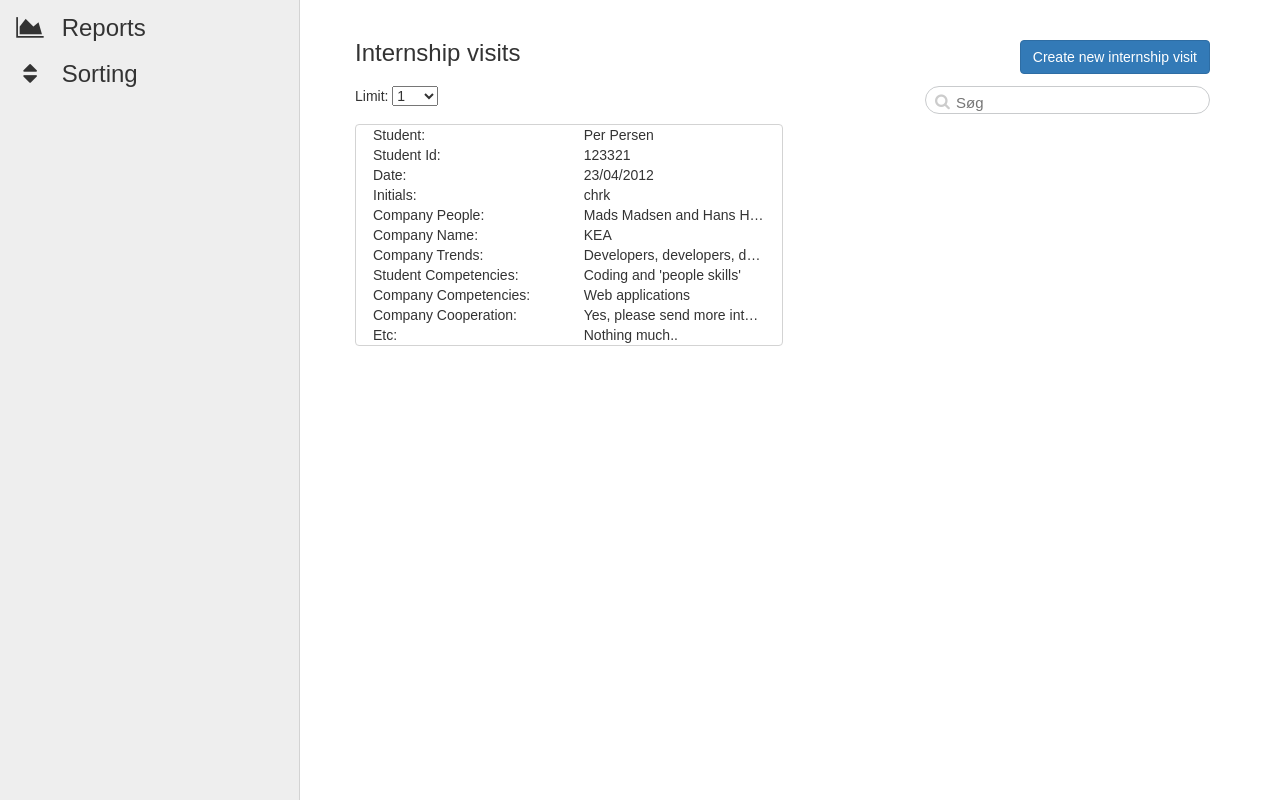
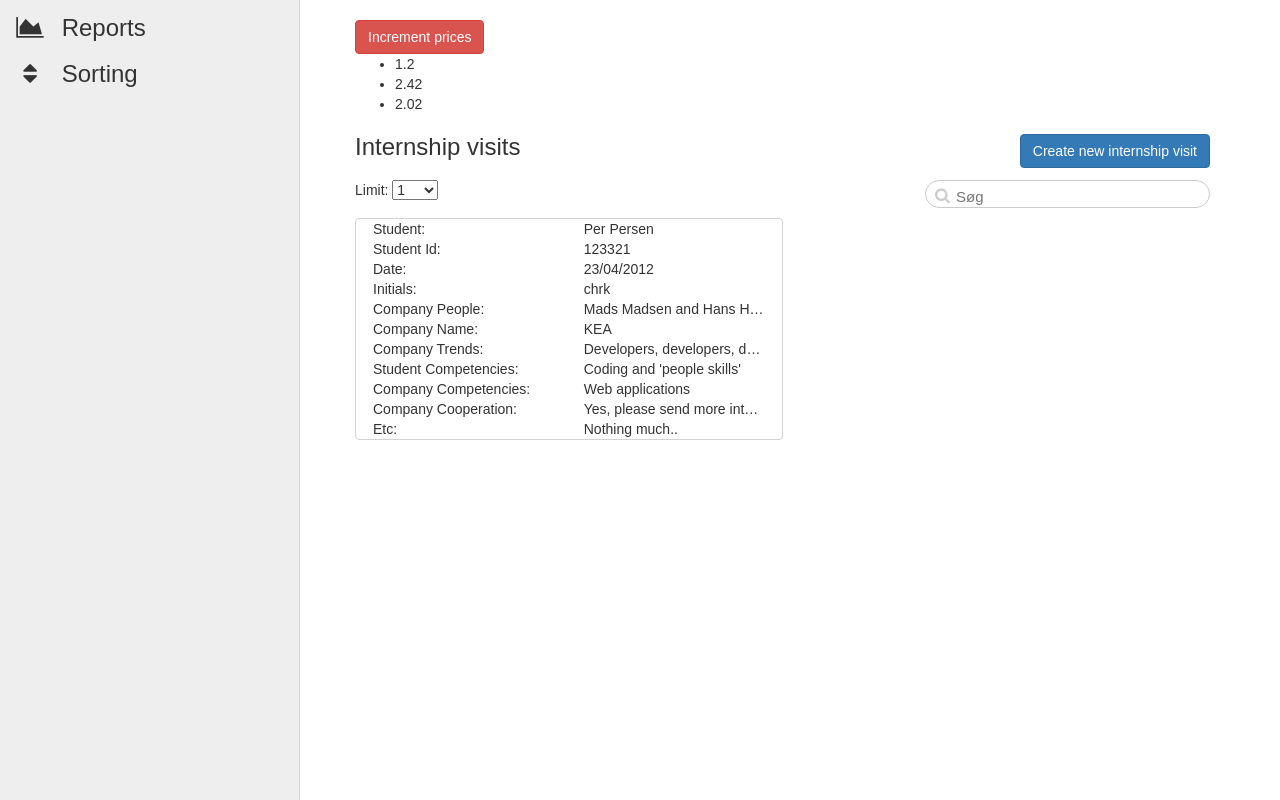
Before and after one commit to ckirschberg/MiniProject1_5, a website: page app/index.html in a window 1280 px wide. Drawn offline with nearby package versions, Linux system fonts and the light colour scheme.

Commit message:
simple directive

```diff
--- a/app/index.html
+++ b/app/index.html
@@ -41,6 +41,8 @@
 
 
     <div class="container extra-side-menu-width page-content">
+        <button class="btn btn-danger" ng-click="incrementPrices()"> Increment prices </button>
+        <div unordered-list="products" list-property="price"></div>
         <div ui-view></div>
     </div>
 
@@ -72,8 +74,7 @@
     <script src="internships/internshipsResourceController.js"></script>
     <script src="internships/internshipFilters.js"></script>
     <script src="js/testService.js"></script>
-    <script>
+    <script src="js/directives.js"></script>
 
-    </script>
 </body>
 </html>
--- /dev/null
+++ b/app/js/directives.js
@@ -0,0 +1,42 @@
+
+angular.module("internship").directive("unorderedList", function() {
+    return function(scope, element, attrs) {
+        var data = scope[attrs["unorderedList"]];
+        var propertyName = attrs["listProperty"];
+
+        if (angular.isArray(data)) {
+            var listElem = angular.element("<ul>");
+            element.append(listElem);
+
+
+            var propertyExpression = attrs["listProperty"]; //new
+
+            for (var i=0; i < data.length; i++) {
+                (function() {
+                    console.log("Item: " + data[i][propertyName]);
+                    var itemElement = angular.element("<li>");
+                    listElem.append(itemElement);
+
+                    var index = i;
+
+                    //new
+                    var watcherFn = function(watchScope) {
+                        console.log("data");
+                        console.log(data);
+                        return watchScope.$eval(propertyExpression, data[index]);
+                    };
+
+                    scope.$watch(watcherFn, function(newValue, oldValue) {
+                       console.log("newValue : " + newValue);
+                        itemElement.text(newValue);
+                    });
+                }());
+            }
+
+            console.log(listElem);
+        }
+        else {
+            console.log("Not an array");
+        }
+    }
+});
--- a/app/mainController.js
+++ b/app/mainController.js
@@ -8,6 +8,22 @@ myApp.controller("mainController", ['$scope', '$http', 'testService', 'logServic
     function($scope, $http, testService, logService) {
         console.log("hello from mainController");
         $scope.internshipVisits = [];
+
+        $scope.products = [
+            { name: "Apples", category: "Fruit", price: 1.20, expiry: 10 },
+            { name: "Bananas", category: "Fruit", price: 2.42, expiry: 7 },
+            { name: "Pears", category: "Fruit", price: 2.02, expiry: 6 }
+        ];
+
+        $scope.incrementPrices = function() {
+          for(var i= 0; i < $scope.products.length; i++) {
+              $scope.products[i].price++;
+          }
+        };
+
+
+
+
 
         var testObj = { name: "Christian", email: "chrk@kea.dk" };
 
```
